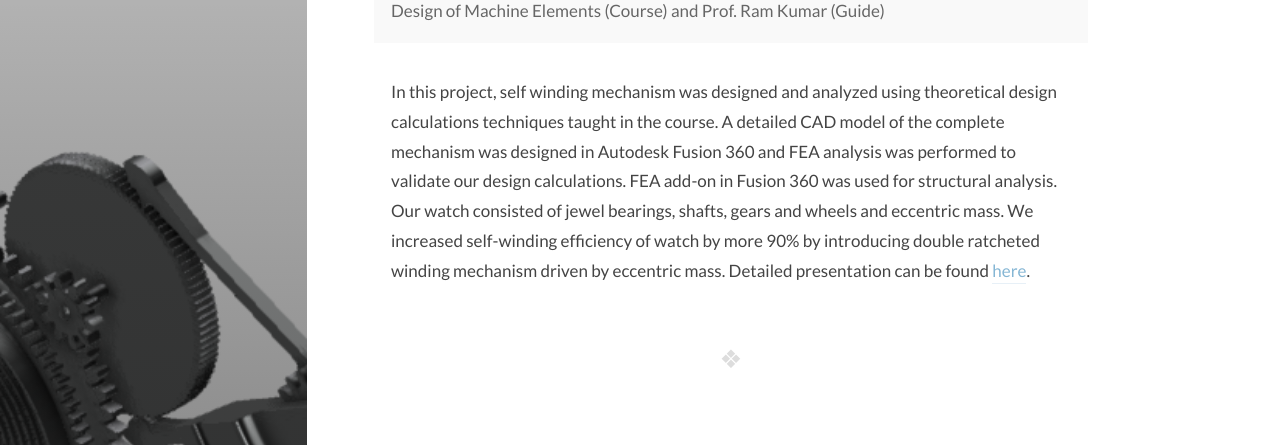
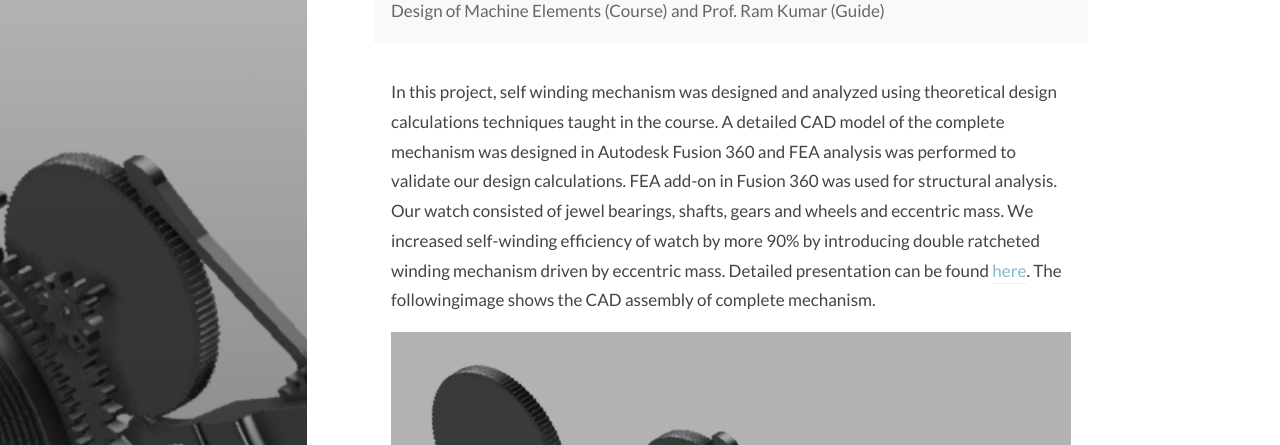
Before and after one commit to ridhipuppala/.github.io, a Jekyll site: the page built from _projects/DOME.md, in a window 1280 px wide and 900 px high, scrolled down 668 px, cut to the strip 0-445 px from the top of the window. Built offline with Jekyll 4.4.1, drawn with Linux system fonts in a browser that asks for light colours; some web fonts are replaced.

Commit message:
low_res_image_updte3

```diff
--- a/_projects/DOME.md
+++ b/_projects/DOME.md
@@ -17,4 +17,6 @@ coupro: true
 
 ---
 
-In this project, self winding mechanism was designed and analyzed using theoretical design calculations techniques taught in the course. A detailed CAD model of the complete mechanism was designed in Autodesk Fusion 360 and FEA analysis was performed to validate our design calculations. FEA add-on in Fusion 360 was used for structural analysis. Our watch consisted of jewel bearings, shafts, gears and wheels and eccentric mass. We increased self-winding efficiency of watch by more 90% by introducing double ratcheted winding mechanism driven by eccentric mass. Detailed presentation can be found [here](/assets/dome_ppt.pdf).
+In this project, self winding mechanism was designed and analyzed using theoretical design calculations techniques taught in the course. A detailed CAD model of the complete mechanism was designed in Autodesk Fusion 360 and FEA analysis was performed to validate our design calculations. FEA add-on in Fusion 360 was used for structural analysis. Our watch consisted of jewel bearings, shafts, gears and wheels and eccentric mass. We increased self-winding efficiency of watch by more 90% by introducing double ratcheted winding mechanism driven by eccentric mass. Detailed presentation can be found [here](/assets/dome_ppt.pdf). The followingimage shows the CAD assembly of complete mechanism.
+
+![dome.PNG](dome.PNG)
```
Also changed, not shown: _projects/DOME/dome.PNG (added), 13 other files.
